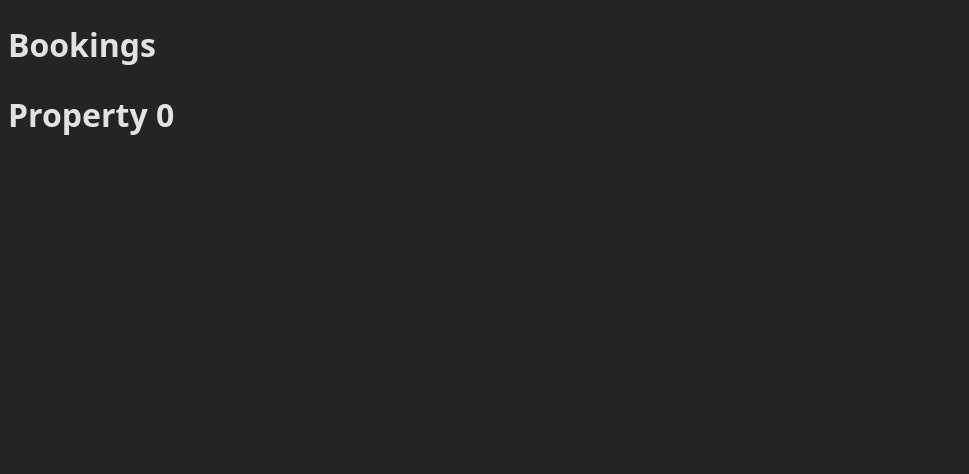
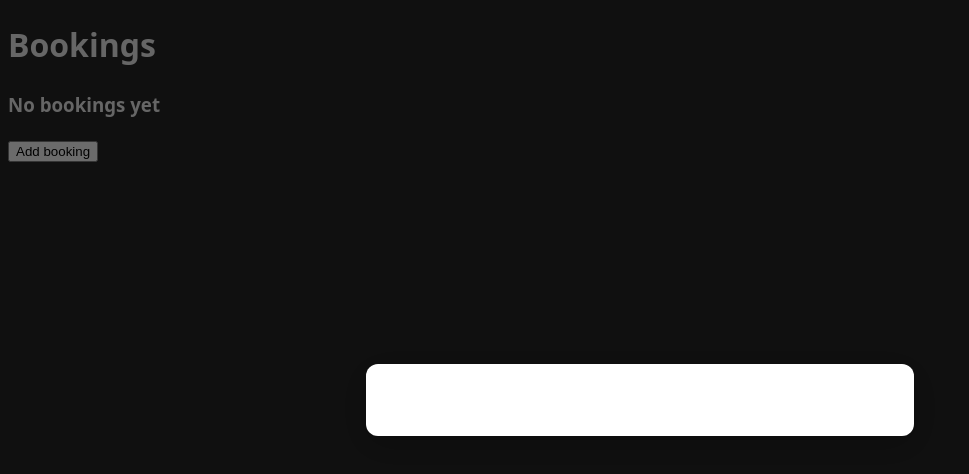
Before and after one commit to maverickDev-97/bookings, a React (Vite) app: page / in a window 1280 px wide. Both pictures are taken after a click on the button "Add booking". Shown: the top 474 px of the page, without its empty margins (0-969 px from the left). Built offline with nearby package versions, Linux system fonts and the light colour scheme.

Commit message:
Introduced Modal and AddBookingForm components

```diff
--- /dev/null
+++ b/src/components/Modal/Modal.module.css
@@ -0,0 +1,21 @@
+.backdrop {
+  position: fixed;
+  inset: 0;
+  background: rgba(0, 0, 0, 0.55);
+  z-index: 999;
+  display: flex;
+  align-items: center;
+  justify-content: center;
+  padding: 1.5rem;
+}
+
+.content {
+  background: #fff;
+  border-radius: 12px;
+  box-shadow: 0 8px 35px rgba(0, 0, 0, 0.25);
+  max-width: 500px;
+  width: 100%;
+  max-height: 90vh;
+  overflow-y: auto;
+  padding: 1.5rem;
+}
--- /dev/null
+++ b/src/components/Modal/Modal.tsx
@@ -0,0 +1,26 @@
+import { FC, PropsWithChildren } from "react";
+import { createPortal } from "react-dom";
+
+import styles from "./Modal.module.css";
+
+interface ModalProps {
+  open: boolean;
+  onClose: () => void;
+}
+
+export const Modal: FC<Required<PropsWithChildren> & ModalProps> = ({
+  children,
+  onClose,
+  open,
+}) => {
+  if (!open) return null;
+
+  return createPortal(
+    <div className={styles.backdrop} onClick={onClose}>
+      <div className={styles.content} onClick={(e) => e.stopPropagation()}>
+        {children}
+      </div>
+    </div>,
+    document.body
+  );
+};
--- a/src/features/Bookings/Bookings.tsx
+++ b/src/features/Bookings/Bookings.tsx
@@ -1,19 +1,16 @@
 import { FC, useState } from "react";
+
 import { BookingCard } from "@features/Bookings/components/BookingCard/BookingCard";
+import { AddBookingForm } from "@features/Bookings/components/AddBookingForm/AddBookingForm";
 import { Booking } from "@features/Bookings/types/Booking";
+import { Modal } from "@/components/Modal/Modal";
 
 export const Bookings: FC = () => {
   const [bookings, setBookings] = useState<Booking[]>([]);
+  const [showAddForm, setShowAddForm] = useState(false);
 
-  const addBooking = () => {
-    const newBooking: Booking = {
-      endDate: new Date(),
-      startDate: new Date(),
-      propertyName: `Property ${bookings.length}`,
-      id: crypto.randomUUID(),
-    };
-
-    setBookings((prevState) => [...prevState, newBooking]);
+  const toggleAddForm = () => {
+    setShowAddForm((prevState) => !prevState);
   };
 
   return (
@@ -22,7 +19,13 @@ export const Bookings: FC = () => {
       {bookings.length === 0 ? (
         <>
           <h3>No bookings yet</h3>
-          <button onClick={addBooking}>Add booking</button>
+          <button
+            onClick={() => {
+              setShowAddForm((prevState) => !prevState);
+            }}
+          >
+            Add booking
+          </button>
         </>
       ) : (
         <>
@@ -31,6 +34,9 @@ export const Bookings: FC = () => {
           ))}
         </>
       )}
+      <Modal open={showAddForm} onClose={toggleAddForm}>
+        <AddBookingForm />
+      </Modal>
     </div>
   );
 };
--- /dev/null
+++ b/src/features/Bookings/components/AddBookingForm/AddBookingForm.tsx
@@ -0,0 +1,10 @@
+import { useEffect } from "react";
+import { getAvailableProperties } from "@features/Bookings/api/requests/getAvaliableProperties";
+
+export const AddBookingForm = () => {
+  useEffect(() => {
+    getAvailableProperties().then((data) => console.log(data));
+  });
+
+  return <>Add Booking Form</>;
+};
```
